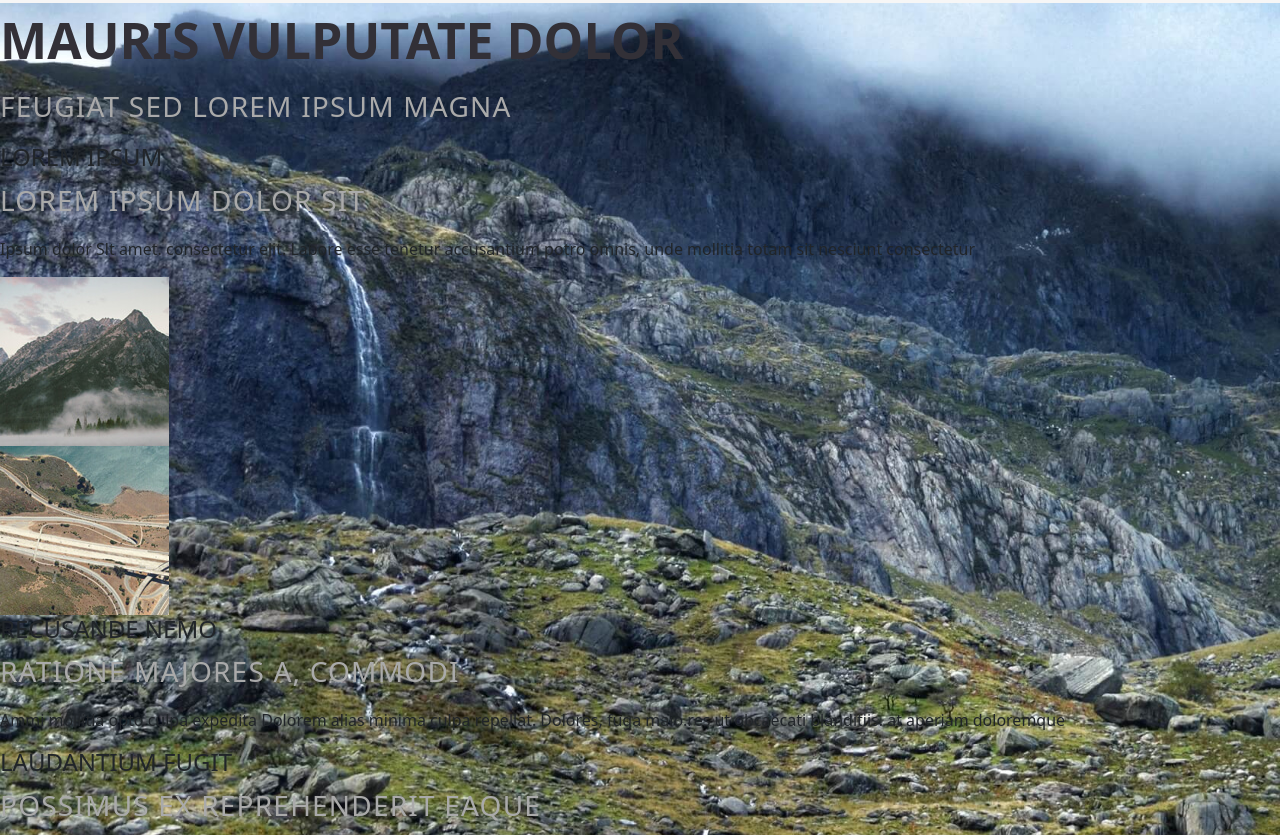
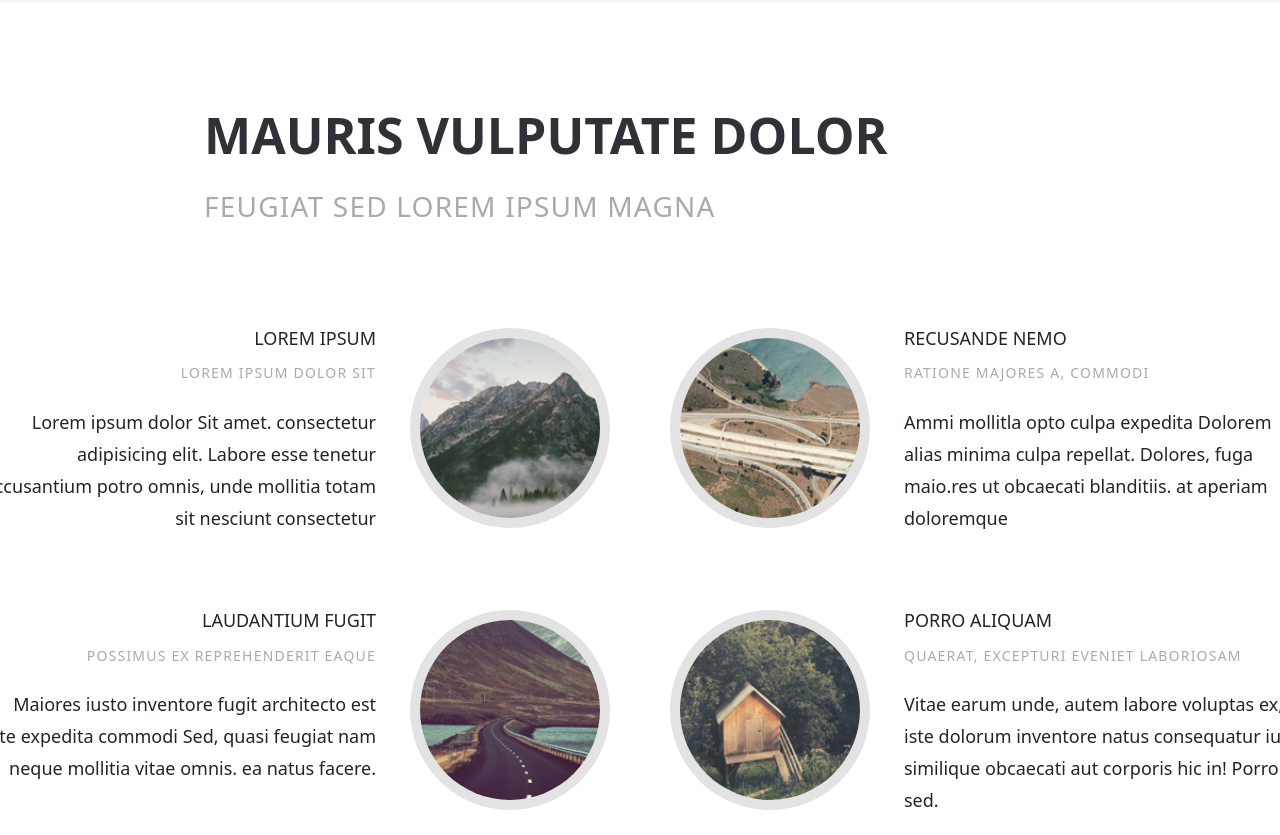
Before and after one commit to M8Eggman/Spatial, a website: page index.html in a window 1280 px wide. Shown: the part 2479-3314 px from the top of the page. Drawn offline with nearby package versions, Linux system fonts and the light colour scheme.

Commit message:
ajout de style dans section mauris

```diff
--- a/index.html
+++ b/index.html
@@ -72,7 +72,7 @@
     <!-- section fusce -->
 
     <!-- section mauris -->
-    <section id="sectionMauris">
+    <section class="d-flex flex-column" id="sectionMauris">
       <div>
         <h2>MAURIS VULPUTATE DOLOR</h2>
         <p class="pApresH">FEUGIAT SED LOREM IPSUM MAGNA</p>
@@ -80,9 +80,10 @@
       <div>
         <div>
           <div>
+            <div>
               <h4>LOREM IPSUM</h4>
               <p class="pApresH">LOREM IPSUM DOLOR SIT</p>
-            <p>Ipsum dolor Slt amet. consectetur elit. Labore esse tenetur accusantium potro omnis, unde mollitia totam sit nesciunt consectetur</p>
+              <p>Lorem ipsum dolor Sit amet. consectetur adipisicing elit. Labore esse tenetur accusantium potro omnis, unde mollitia totam sit nesciunt consectetur</p>
             </div>
             <img src="./public/assets/img/pic04.jpg" alt="" />
           </div>
@@ -94,6 +95,8 @@
               <p>Ammi mollitla opto culpa expedita Dolorem alias minima culpa repellat. Dolores, fuga maio.res ut obcaecati blanditiis. at aperiam doloremque</p>
             </div>
           </div>
+        </div>
+        <div>
           <div>
             <div>
               <h4>LAUDANTIUM FUGIT</h4>
@@ -108,6 +111,7 @@
               <h4>PORRO ALIQUAM</h4>
               <p class="pApresH">QUAERAT, EXCEPTURI EVENIET LABORIOSAM</p>
               <p>Vitae earum unde, autem labore voluptas ex, iste dolorum inventore natus consequatur iure similique obcaecati aut corporis hic in! Porro sed.</p>
+            </div>
           </div>
         </div>
       </div>
--- a/src/sass/partials/_sectionMauris.sass
+++ b/src/sass/partials/_sectionMauris.sass
@@ -1,3 +1,43 @@
 @use './_variables' as *
 @use './_mixins' as *
 @use './_fonts'
+
+#sectionMauris
+    background-color: $fondBlanc
+    height: 908px
+    padding-inline: 204px
+    h2
+        margin-top: 95px
+    > div > .pApresH
+        margin-top: 13px
+        margin-bottom: 101px
+    > div:last-of-type
+        display: flex
+        flex-direction: column
+        align-items: center
+        gap: 60px
+        > div
+            display: flex
+            gap: 60px
+            > div
+                width: 630px
+                display: flex
+                gap: 34px
+                div
+                    h4
+                        font-size: 18px
+                        margin-bottom: 14px
+                    .pApresH
+                        margin-bottom: 22px
+                        font-size: 14px
+                    p:last-of-type
+                        line-height: 1.78
+                        font-size: 18px
+                        font-weight: 100
+                img
+                    width: 200px
+                    height: 200px
+                    border-radius: 50%
+                    border: 10px solid $imgBordGris
+            > div:nth-of-type(1) div, > div:nth-of-type(3) div
+                text-align: end
--- a/src/sass/partials/_variables.sass
+++ b/src/sass/partials/_variables.sass
@@ -4,3 +4,4 @@ $rougeBouton: #f32853
 $noirBouton: #323037
 $fondBlanc: white
 $fondGris: #f6f6f6
+$imgBordGris: #e3e3e3
```
Also changed, not shown: public/styles/style.css, 1 other file. Lines whose indentation alone changed are shown as unchanged.
